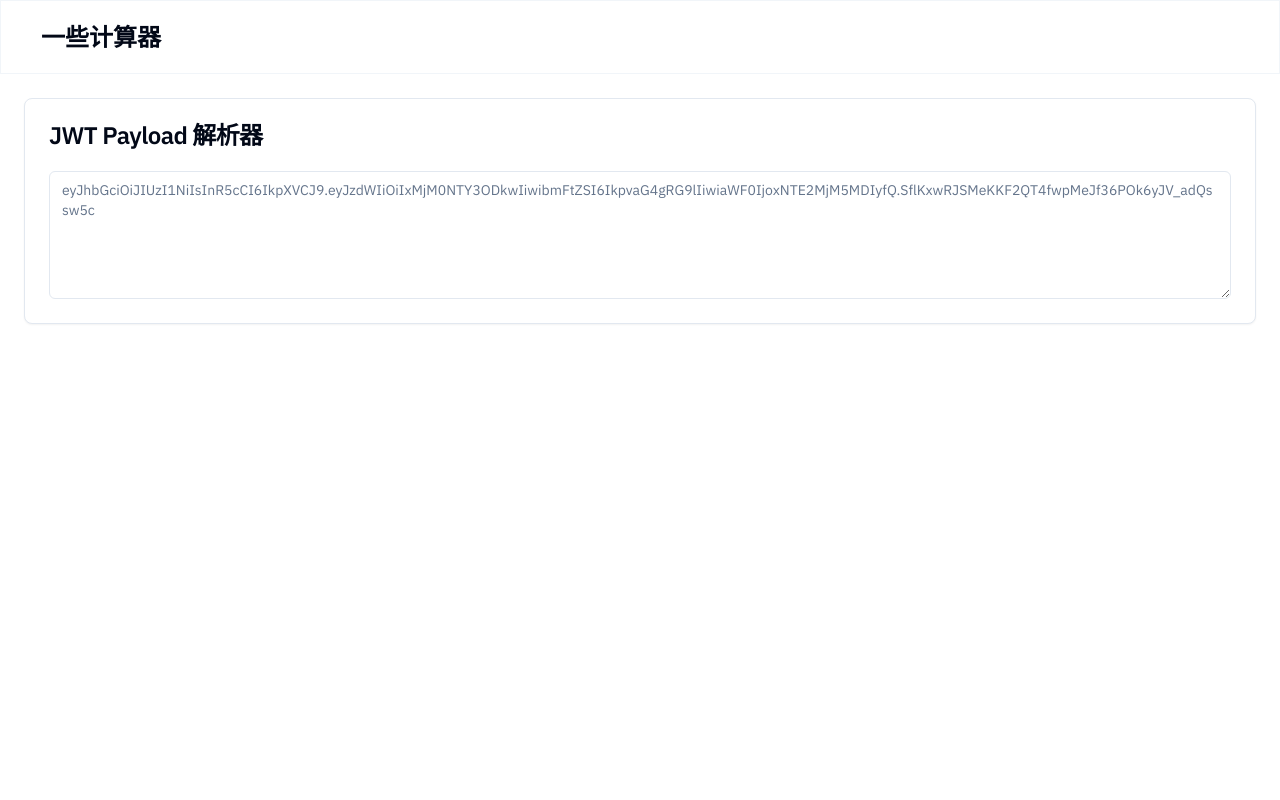
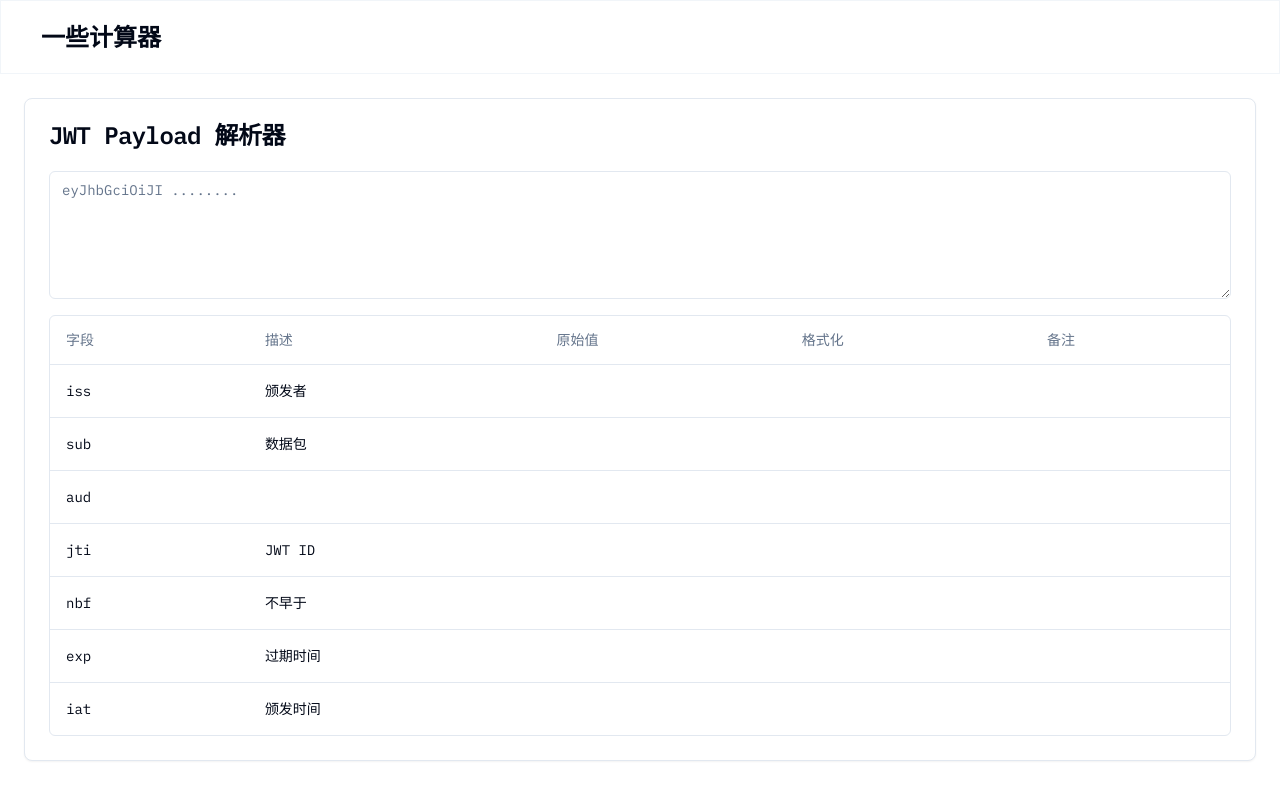
Before and after one commit to ygsgdbd/yixiejisuanqi, a Next.js app: page /jwtParser in a window 1280 px wide. Built offline with nearby package versions, Linux system fonts and the light colour scheme.

Commit message:
perf(jwt payload): 添加列描述

```diff
--- a/src/app/jwtParser/JWTParser.tsx
+++ b/src/app/jwtParser/JWTParser.tsx
@@ -1,4 +1,6 @@
 "use client";
+
+import "moment/locale/zh-cn";
 
 import jose, { decodeJwt } from "jose";
 import moment from "moment";
@@ -48,23 +50,24 @@ export default function JWTParser() {
           <Textarea
             className={"min-h-32"}
             onChange={(e) => setJwt(e.target.value)}
-            placeholder={
-              "eyJhbGciOiJIUzI1NiIsInR5cCI6IkpXVCJ9.eyJzdWIiOiIxMjM0NTY3ODkwIiwibmFtZSI6IkpvaG4gRG9lIiwiaWF0IjoxNTE2MjM5MDIyfQ.SflKxwRJSMeKKF2QT4fwpMeJf36POk6yJV_adQssw5c"
-            }
+            placeholder={"eyJhbGciOiJI ........"}
             value={jwt}
           />
           {/* 原始数据 */}
           {claims && (
-            <pre className={"rounded-lg bg-secondary p-4 text-sm"}>
-              <code>{JSON.stringify(claims, null, 2)}</code>
-            </pre>
+            <div>
+              <pre className={"rounded-lg bg-secondary p-4 text-xs"}>
+                <code>{JSON.stringify(claims, null, 2)}</code>
+              </pre>
+            </div>
           )}
           {/* 数据解析 */}
-          {claims && (
+          <div className={"rounded-md border"}>
             <Table>
               <TableHeader>
                 <TableRow>
                   <TableHead>字段</TableHead>
+                  <TableHead>描述</TableHead>
                   <TableHead>原始值</TableHead>
                   <TableHead>格式化</TableHead>
                   <TableHead>备注</TableHead>
@@ -73,41 +76,42 @@ export default function JWTParser() {
               <TableBody>
                 <TableRow>
                   <TableCell>iss</TableCell>
+                  <TableCell>颁发者</TableCell>
                   <TableCell>{claims?.iss}</TableCell>
                   <TableCell></TableCell>
                   <TableCell></TableCell>
                 </TableRow>
                 <TableRow>
                   <TableCell>sub</TableCell>
+                  <TableCell>数据包</TableCell>
                   <TableCell>{claims?.sub}</TableCell>
                   <TableCell></TableCell>
                   <TableCell></TableCell>
                 </TableRow>
                 <TableRow>
                   <TableCell>aud</TableCell>
+                  <TableCell></TableCell>
                   <TableCell>{claims?.aud}</TableCell>
                   <TableCell></TableCell>
                   <TableCell></TableCell>
                 </TableRow>
                 <TableRow>
                   <TableCell>jti</TableCell>
+                  <TableCell>JWT ID</TableCell>
                   <TableCell>{claims?.jti}</TableCell>
                   <TableCell></TableCell>
                   <TableCell></TableCell>
                 </TableRow>
                 <TableRow>
                   <TableCell>nbf</TableCell>
+                  <TableCell>不早于</TableCell>
                   <TableCell>{claims?.nbf}</TableCell>
                   <TableCell></TableCell>
                   <TableCell></TableCell>
                 </TableRow>
                 <TableRow>
-                  <TableCell>
-                    <div className={"grid gap-1"}>
-                      <span>exp</span>
-                      <span>过期时间</span>
-                    </div>
-                  </TableCell>
+                  <TableCell>exp</TableCell>
+                  <TableCell>过期时间</TableCell>
                   <TableCell>{claims?.exp}</TableCell>
                   <TableCell>
                     {claims?.exp && (
@@ -124,12 +128,8 @@ export default function JWTParser() {
                   <TableCell></TableCell>
                 </TableRow>
                 <TableRow>
-                  <TableCell>
-                    <div className={"grid gap-1"}>
-                      <span>iat</span>
-                      <span>颁发时间</span>
-                    </div>
-                  </TableCell>
+                  <TableCell>iat</TableCell>
+                  <TableCell>颁发时间</TableCell>
                   <TableCell>{claims?.iat}</TableCell>
                   <TableCell>
                     {claims?.iat && (
@@ -147,7 +147,7 @@ export default function JWTParser() {
                 </TableRow>
               </TableBody>
             </Table>
-          )}
+          </div>
         </div>
       </CardContent>
     </Card>
--- a/src/app/layout.tsx
+++ b/src/app/layout.tsx
@@ -13,7 +13,7 @@ export const metadata: Metadata = {
   title: "一些计算器",
 };
 
-const nextFont = IBM_Plex_Sans({
+const nextFont = IBM_Plex_Mono({
   subsets: ["latin"],
   weight: ["100", "200", "300", "400", "500", "600", "700"],
 });
```
